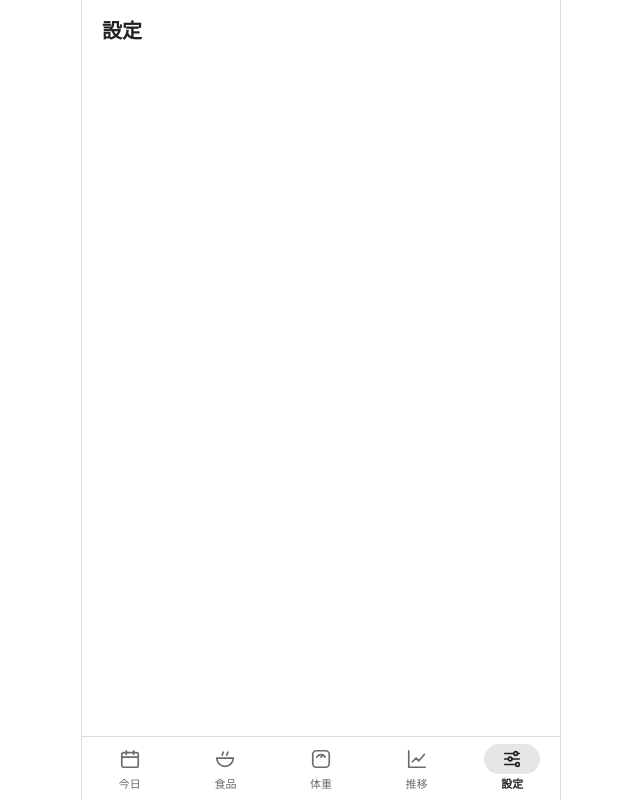
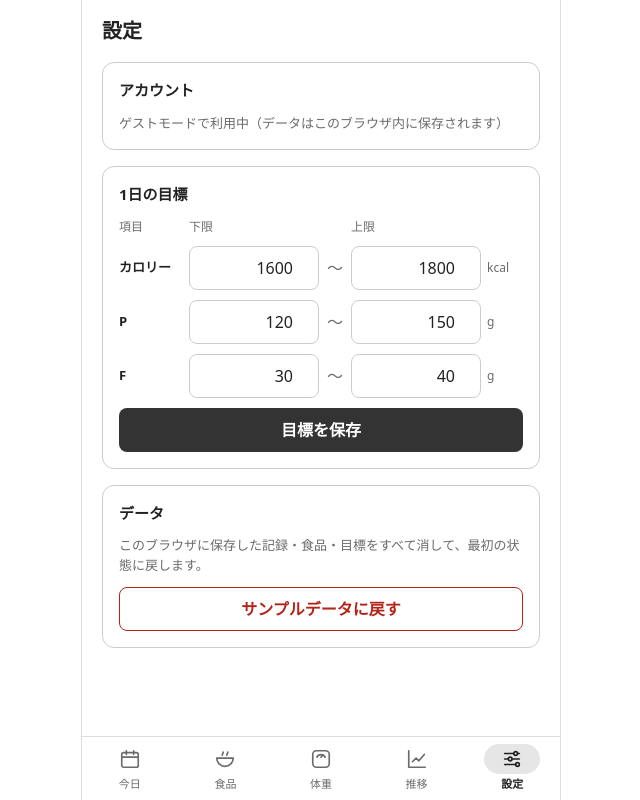
Before and after one commit to yusuketoyoda0716-hash/body-log, a React (Vite) app: page /settings in a window 1280 px wide. Shown: the whole page, without its empty margins (319-959 px from the left). Built offline with nearby package versions, Linux system fonts and the light colour scheme.

Commit message:
設定画面：目標の編集、データのリセット

```diff
--- /dev/null
+++ b/src/pages/SettingsPage.module.css
@@ -0,0 +1,100 @@
+.card {
+  display: flex;
+  flex-direction: column;
+  gap: 12px;
+  margin-bottom: 16px;
+  padding: 16px;
+  border: 1px solid #cccccc;
+  border-radius: 12px;
+}
+
+.cardTitle {
+  margin: 0;
+  font-size: 15px;
+}
+
+.text {
+  margin: 0;
+  font-size: 13px;
+  color: var(--color-muted);
+}
+
+.form {
+  display: flex;
+  flex-direction: column;
+  gap: 10px;
+}
+
+/* 5列：項目・下限・〜・上限・単位 */
+.grid {
+  display: grid;
+  grid-template-columns: 64px minmax(0, 1fr) 20px minmax(0, 1fr) 36px;
+  align-items: center;
+  column-gap: 6px;
+}
+
+.gridHead {
+  font-size: 12px;
+  color: var(--color-muted);
+}
+
+.grid input {
+  width: 100%;
+  height: 44px;
+  padding: 0 10px;
+  border: 1px solid #cccccc;
+  border-radius: 8px;
+  background: #ffffff;
+  font-size: 16px;
+  text-align: right;
+  color: var(--color-text);
+}
+
+.fieldLabel {
+  font-size: 13px;
+  font-weight: 700;
+}
+
+.tilde {
+  text-align: center;
+  color: var(--color-muted);
+}
+
+.unit {
+  font-size: 12px;
+  color: var(--color-muted);
+}
+
+.error,
+.success {
+  margin: 0;
+  font-size: 13px;
+}
+
+.error {
+  color: #b42318;
+}
+
+.success {
+  color: #1a7f37;
+}
+
+.save {
+  height: 44px;
+  border: none;
+  border-radius: 8px;
+  background: var(--color-primary);
+  color: #ffffff;
+  font-weight: 700;
+  cursor: pointer;
+}
+
+.danger {
+  height: 44px;
+  border: 1px solid #b42318;
+  border-radius: 8px;
+  background: #ffffff;
+  color: #b42318;
+  font-weight: 700;
+  cursor: pointer;
+}
--- a/src/pages/SettingsPage.tsx
+++ b/src/pages/SettingsPage.tsx
@@ -1,3 +1,176 @@
+import { useEffect, useState } from 'react';
+import { useRepository } from '../repositories/repositoryContext';
+import type { Goals } from '../types';
+import styles from './SettingsPage.module.css';
+
+const FIELDS: { key: keyof Goals; label: string; unit: string }[] = [
+  { key: 'kcal', label: 'カロリー', unit: 'kcal' },
+  { key: 'protein', label: 'P', unit: 'g' },
+  { key: 'fat', label: 'F', unit: 'g' },
+];
+
+type FormValues = Record<keyof Goals, { min: string; max: string }>;
+
+function toFormValues(goals: Goals): FormValues {
+  return {
+    kcal: { min: String(goals.kcal.min), max: String(goals.kcal.max) },
+    protein: { min: String(goals.protein.min), max: String(goals.protein.max) },
+    fat: { min: String(goals.fat.min), max: String(goals.fat.max) },
+  };
+}
+
+function validate(values: FormValues): string | null {
+  for (const field of FIELDS) {
+    const { min, max } = values[field.key];
+    const minNum = Number(min);
+    const maxNum = Number(max);
+    if (min === '' || max === '' || Number.isNaN(minNum) || Number.isNaN(maxNum)) {
+      return `${field.label}の下限と上限を入力してください`;
+    }
+    if (minNum < 0 || maxNum < 0) return `${field.label}は0以上で入力してください`;
+    if (minNum > maxNum) return `${field.label}の下限が上限より大きくなっています`;
+  }
+  return null;
+}
+
 export function SettingsPage() {
-  return <h1>設定</h1>;
+  const repository = useRepository();
+  const [values, setValues] = useState<FormValues | null>(null);
+  const [error, setError] = useState<string | null>(null);
+  const [message, setMessage] = useState<string | null>(null);
+  const [resetMessage, setResetMessage] = useState<string | null>(null); // ★
+
+  useEffect(() => {
+    repository.getGoals().then((goals) => setValues(toFormValues(goals)));
+  }, [repository]);
+
+  function update(key: keyof Goals, side: 'min' | 'max', value: string) {
+    setValues((prev) => (prev ? { ...prev, [key]: { ...prev[key], [side]: value } } : prev));
+    setMessage(null);
+  }
+
+  async function handleSubmit(e: { preventDefault: () => void }) {
+    e.preventDefault();
+    if (!values) return;
+    const problem = validate(values);
+    if (problem) {
+      setError(problem);
+      return;
+    }
+    setError(null);
+    const goals: Goals = {
+      kcal: { min: Number(values.kcal.min), max: Number(values.kcal.max) },
+      protein: { min: Number(values.protein.min), max: Number(values.protein.max) },
+      fat: { min: Number(values.fat.min), max: Number(values.fat.max) },
+    };
+    await repository.saveGoals(goals);
+    setMessage('目標を保存しました');
+  }
+
+  // ★ リセット（確認してから）→ 目標フォームも初期値に戻す
+  async function handleReset() {
+    if (!repository.reset) return;
+    const ok = window.confirm(
+      '記録・食品・目標をすべて消して、サンプルデータの状態に戻します。よろしいですか？',
+    );
+    if (!ok) return;
+    await repository.reset();
+    const goals = await repository.getGoals();
+    setValues(toFormValues(goals));
+    setError(null);
+    setMessage(null);
+    setResetMessage('サンプルデータに戻しました');
+  }
+
+  return (
+    <>
+      <h1>設定</h1>
+
+      <section className={styles.card} aria-labelledby="account-title">
+        <h2 id="account-title" className={styles.cardTitle}>
+          アカウント
+        </h2>
+        <p className={styles.text}>ゲストモードで利用中（データはこのブラウザ内に保存されます）</p>
+      </section>
+
+      <section className={styles.card} aria-labelledby="goals-title">
+        <h2 id="goals-title" className={styles.cardTitle}>
+          1日の目標
+        </h2>
+
+        {values === null ? (
+          <p className={styles.text}>読み込み中…</p>
+        ) : (
+          <form className={styles.form} onSubmit={handleSubmit} noValidate>
+            <div className={`${styles.grid} ${styles.gridHead}`} aria-hidden="true">
+              <span>項目</span>
+              <span>下限</span>
+              <span />
+              <span>上限</span>
+              <span />
+            </div>
+
+            {FIELDS.map((field) => (
+              <div key={field.key} className={styles.grid}>
+                <span className={styles.fieldLabel}>{field.label}</span>
+                <input
+                  type="number"
+                  inputMode="decimal"
+                  min="0"
+                  aria-label={`${field.label} 下限（${field.unit}）`}
+                  value={values[field.key].min}
+                  onChange={(e) => update(field.key, 'min', e.target.value)}
+                />
+                <span className={styles.tilde}>〜</span>
+                <input
+                  type="number"
+                  inputMode="decimal"
+                  min="0"
+                  aria-label={`${field.label} 上限（${field.unit}）`}
+                  value={values[field.key].max}
+                  onChange={(e) => update(field.key, 'max', e.target.value)}
+                />
+                <span className={styles.unit}>{field.unit}</span>
+              </div>
+            ))}
+
+            {error && (
+              <p className={styles.error} role="alert">
+                {error}
+              </p>
+            )}
+            {message && (
+              <p className={styles.success} role="status">
+                {message}
+              </p>
+            )}
+
+            <button type="submit" className={styles.save}>
+              目標を保存
+            </button>
+          </form>
+        )}
+      </section>
+
+      {/* ★ リセットに対応した保存先のときだけ表示 */}
+      {repository.reset && (
+        <section className={styles.card} aria-labelledby="data-title">
+          <h2 id="data-title" className={styles.cardTitle}>
+            データ
+          </h2>
+          <p className={styles.text}>
+            このブラウザに保存した記録・食品・目標をすべて消して、最初の状態に戻します。
+          </p>
+          {resetMessage && (
+            <p className={styles.success} role="status">
+              {resetMessage}
+            </p>
+          )}
+          <button type="button" className={styles.danger} onClick={handleReset}>
+            サンプルデータに戻す
+          </button>
+        </section>
+      )}
+    </>
+  );
 }
--- a/src/repositories/DataRepository.ts
+++ b/src/repositories/DataRepository.ts
@@ -23,4 +23,7 @@ export interface DataRepository {
   // 体組成の目標
   getBodyGoal(): Promise<BodyGoal>;
   saveBodyGoal(goal: BodyGoal): Promise<void>;
+
+  // すべて消して初期状態に戻す（ゲスト用。保存先によっては存在しない）
+  reset?(): Promise<void>;
 }
--- a/src/repositories/localStorageRepository.ts
+++ b/src/repositories/localStorageRepository.ts
@@ -90,4 +90,10 @@ export class LocalStorageRepository implements DataRepository {
     s.bodyGoal = goal;
     save(s);
   }
+
+  // ---- リセット ----
+  async reset(): Promise<void> {
+    // 消しておけば、次に読み込んだときにサンプルデータで初期化される
+    localStorage.removeItem(STORAGE_KEY);
+  }
 }
```
